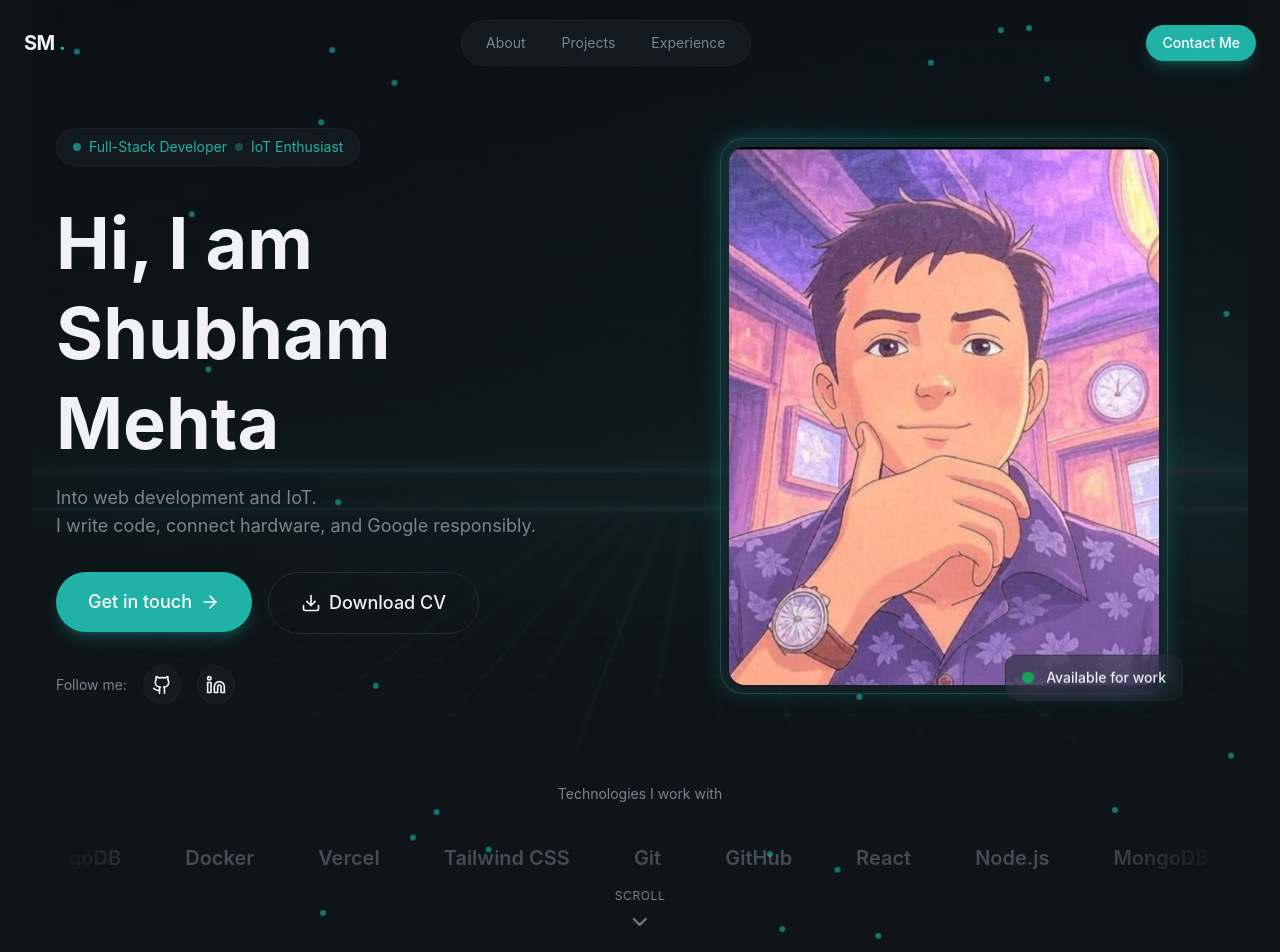
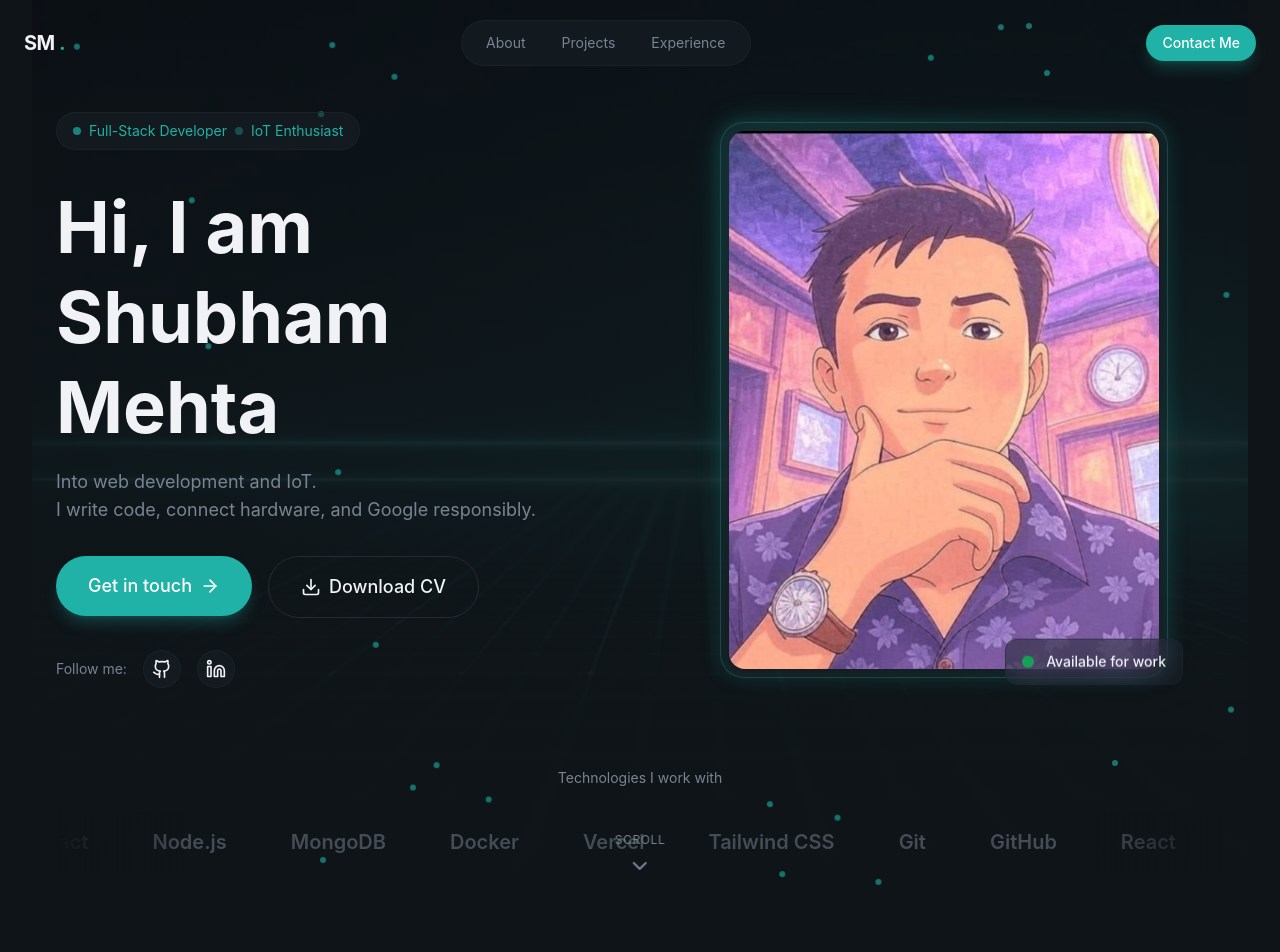
Before and after one commit to mshubham17/portfolio, a React (Vite) app: page / in a window 1280 px wide. Shown: the top 952 px of the page. Built offline with nearby package versions, Linux system fonts and the light colour scheme.

Commit message:
new minor changes

```diff
--- a/src/index.css
+++ b/src/index.css
@@ -124,7 +124,7 @@
   }
 
   .animate-marquee {
-    animation: marquee 12s linear infinite;
+    animation: marquee 6s linear infinite;
   }
 
   .animation-delay-100 {
--- a/src/sections/Hero.jsx
+++ b/src/sections/Hero.jsx
@@ -54,7 +54,7 @@ export const Hero = () => {
       </div>
 
       {/* Content */}
-      <div className="container mx-auto px-6 pt-32 pb-20 relative z-10">
+      <div className="container mx-auto px-6 pt-28 pb-10 relative z-10">
         <div className="grid lg:grid-cols-2 gap-12 items-center">
           {/* Left Column - Text Content */}
           <div className="space-y-8">
```
